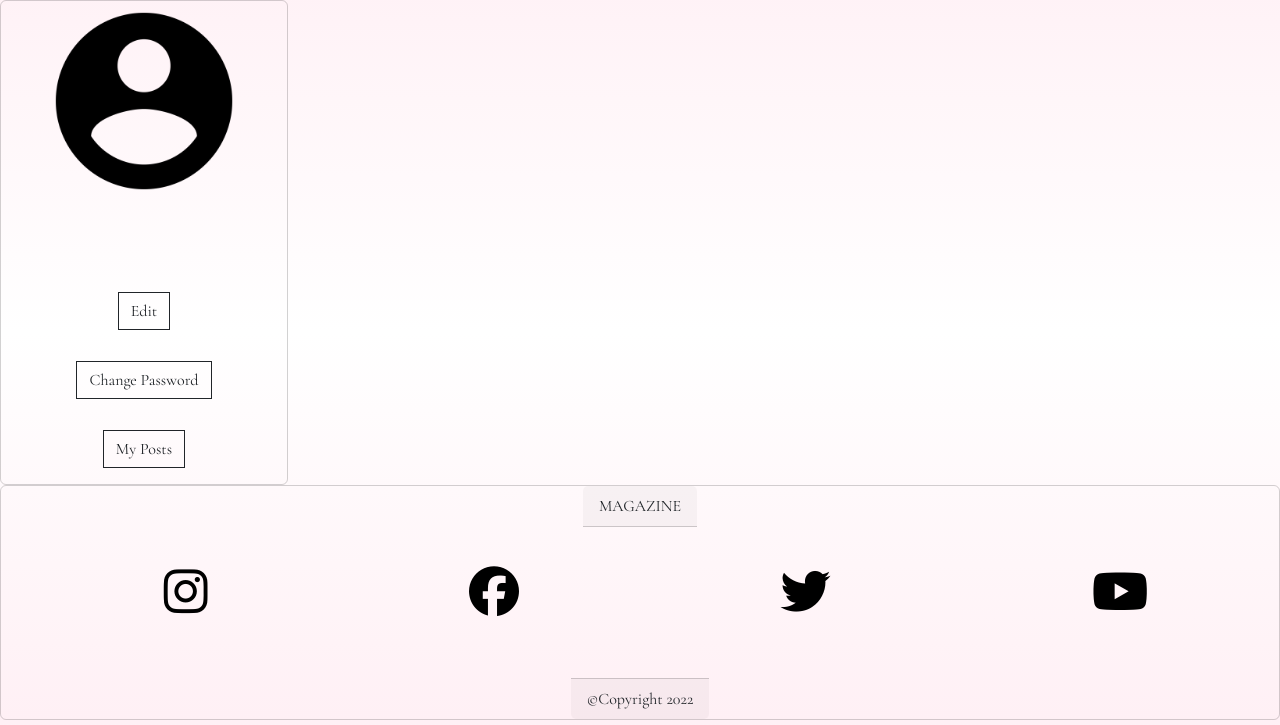
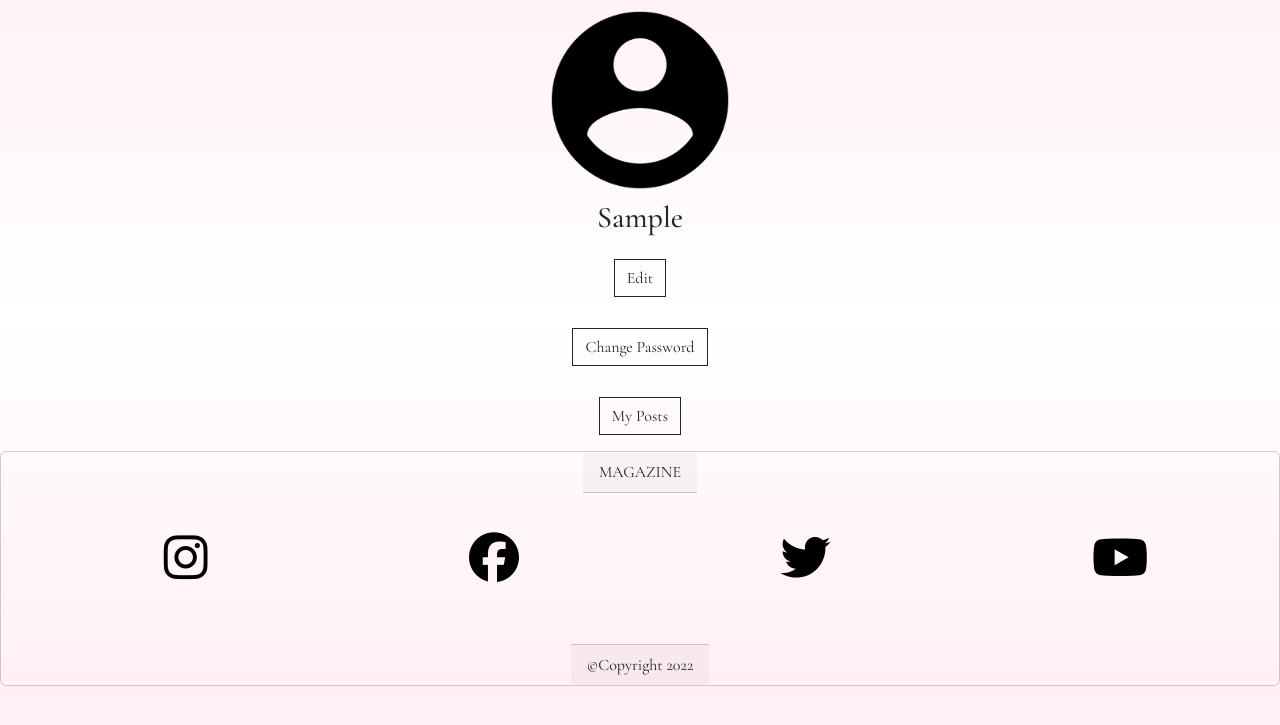
Before and after one commit to frirsta/fullstack-project, a Django app: a page that uses templates/users/profile.html in a window 1280 px wide. Shown: the part 56-781 px from the top of the page. Run offline with Django 3.2, Linux system fonts and the light colour scheme; the visitor is signed in with stand-in values (Sample User, id 1); data comes from the database, SQL or seed files in the repository; some libraries are stand-ins or nearby versions.

Commit message:
Add css to profile page

```diff
--- a/static/CSS/style.css
+++ b/static/CSS/style.css
@@ -237,3 +237,12 @@
 .footer-links li {
     margin: 30px 50px;
 }
+
+/* profile page */
+
+.profile-container{
+    display: flex;
+    flex-direction: column;
+    justify-content: center;
+    align-items: center;
+}
--- a/templates/users/profile.html
+++ b/templates/users/profile.html
@@ -2,13 +2,14 @@
 {% load static %}
 
 {% block content %}
-<div class="card" style="width: 18rem;">
+<div>
+<div class="profile-container">
   {% if user.profile.image %}
   <img src="{{ profile.image.url }}" class="card-img-top" alt="{{ user.username }}">
   {% else %}
   <img src="{% static 'images/avatar.png' %}" class="card-img-top" alt="{{ user.username }}">
   {% endif %}
-    <div class="card-body">
+  <div class="profile-info">
     <h3 class="card-text">{{ user.username }}</h3>
     <p class="card-text">{{ user.profile.about_me }}</p>
   </div>
@@ -16,4 +17,5 @@
   <p><a class="btn btn-outline-dark" href="{% url 'users:password_change' %}">Change Password</a></p>
   <p><a class="btn btn-outline-dark" href="{% url 'magazine:user_posts' %}">My Posts</a></p>
 </div>
+</div>
 {% endblock content %}
```
Lines whose indentation alone changed are shown as unchanged.
